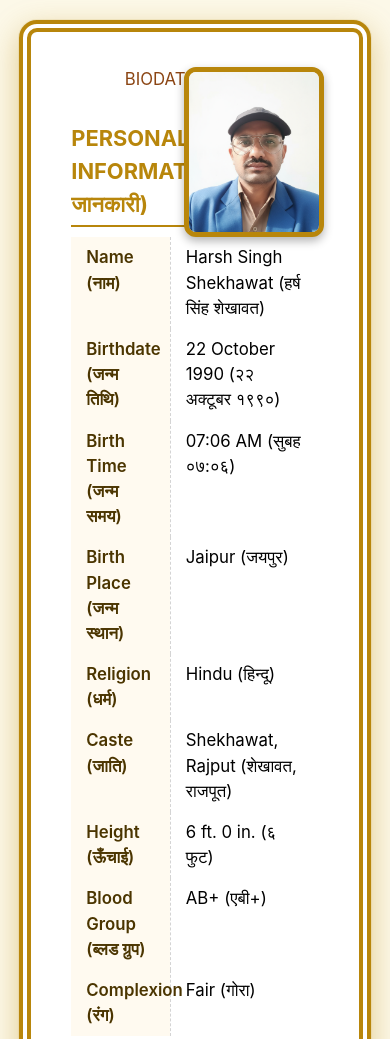
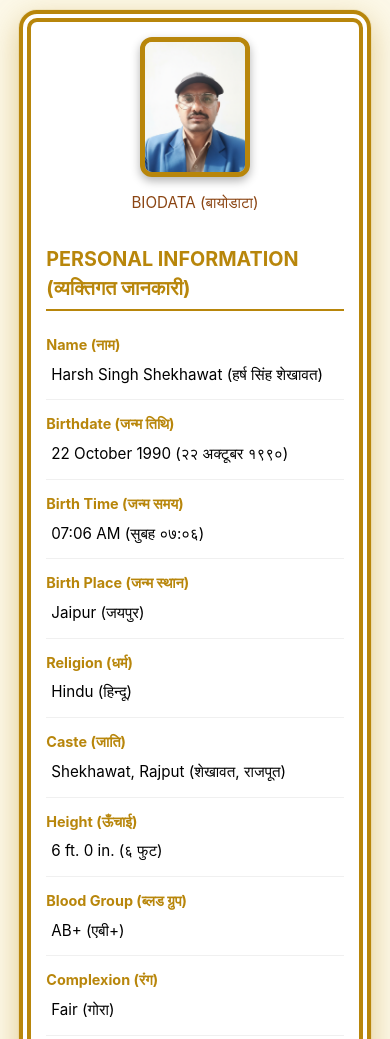
Before and after one commit to harshsingh03660-bot/Bio-Data-Harsh-Singh, a plain HTML site: page index.html in a window 390 px wide. Shown: the top 1039 px of the page. Drawn offline with nearby package versions, Linux system fonts and the light colour scheme.

Commit message:
Update index.html

```diff
--- a/index.html
+++ b/index.html
@@ -57,11 +57,9 @@
     color: #8b4513;
     margin-bottom: 20px;
     font-weight: 700;
-    text-shadow: 1px 1px 2px rgba(255, 255, 255, 0.8);
   }
 
   .section-title {
-    text-align: left;
     color: #b8860b;
     font-weight: bold;
     margin-top: 30px;
@@ -79,15 +77,10 @@
     margin-bottom: 15px;
   }
 
-  .info-table tr {
-    vertical-align: top;
-  }
-
   .info-table td:first-child {
     width: 40%;
     padding: 8px 15px;
     font-weight: 600;
-    color: #4b3500;
     background-color: #fffaf0;
     border-right: 1px dashed #d4d4d4;
   }
@@ -96,6 +89,59 @@
     width: 60%;
     padding: 8px 15px;
     word-wrap: break-word;
+  }
+
+  /* MOBILE FIX */
+  @media (max-width: 650px) {
+    body {
+      padding: 10px;
+    }
+
+    .biodata-container {
+      padding: 15px;
+      font-size: 0.95rem;
+    }
+
+    .image-container {
+      position: relative;
+      top: 0;
+      right: 0;
+      width: 110px;
+      height: 140px;
+      margin: 0 auto 15px auto;
+    }
+
+    h1 {
+      font-size: 1.6em;
+      margin-top: 10px;
+    }
+
+    .info-table {
+      table-layout: auto;
+    }
+
+    .info-table tr {
+      display: block;
+      padding: 8px 0;
+      border-bottom: 1px solid #f0f0f0;
+    }
+
+    .info-table td:first-child {
+      display: block;
+      width: 100%;
+      padding: 5px 0;
+      background-color: transparent;
+      border-right: none;
+      font-size: 0.9rem;
+      font-weight: 700;
+      color: #b8860b;
+    }
+
+    .info-table td:nth-child(2) {
+      display: block;
+      width: 100%;
+      padding: 3px 0 5px 5px;
+    }
   }
 </style>
 </head>
```
